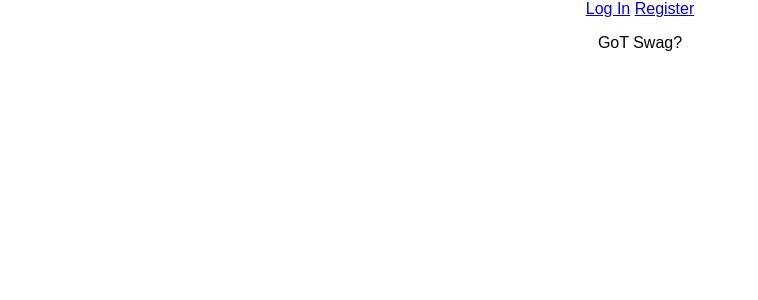
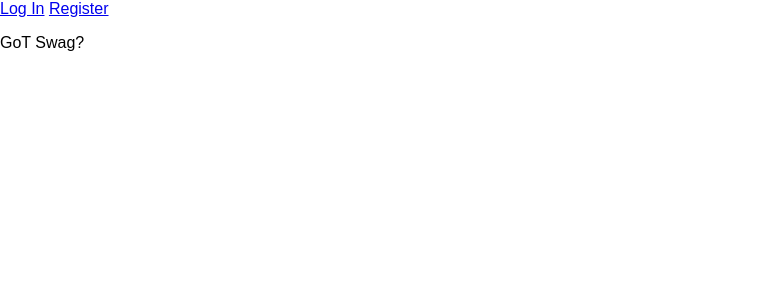
Before and after one commit to cpaul319/ProjectThree, a React (Create React App) app in the folder client/: page / in a window 1280 px wide. Shown: the top 300 px of the page, without its empty margins (0-758 px from the left). Built offline with nearby package versions, Linux system fonts and the light colour scheme.

Commit message:
log in page is not working

```diff
--- a/client/src/App.js
+++ b/client/src/App.js
@@ -1,4 +1,4 @@
-import React, { Component } from "react";
+/*import React, { Component } from "react";
 import logo from "./logo.svg";
 import "./App.css";
 import Nav from "./components/Nav";
@@ -14,4 +14,20 @@ class App extends Component {
   }
 }
 
+export default App;*/
+
+import React from "react";
+import { BrowserRouter as Router, Route } from "react-router-dom";
+import LogIn from "./pages/LogIn";
+
+function App() {
+  return (
+    <Router>
+      <div>
+        <Route exact path="/" component={LogIn} />
+      </div>
+    </Router>
+  );
+}
+
 export default App;
--- /dev/null
+++ b/client/src/pages/LogIn.js
@@ -0,0 +1,16 @@
+import React from "react";
+import { isAbsolute } from "path";
+import Nav from "../components/Nav";
+
+console.log("before Log In function is called.");
+function LogIn() {
+    return (
+        <div className="App">
+            <Nav />
+            <p>GoT Swag?</p>
+        </div>
+    );
+}
+console.log("after Log In function is called.");
+
+export default LogIn;
```
Also changed, not shown: 1 other file (tests, documents, lock files or other folders).
